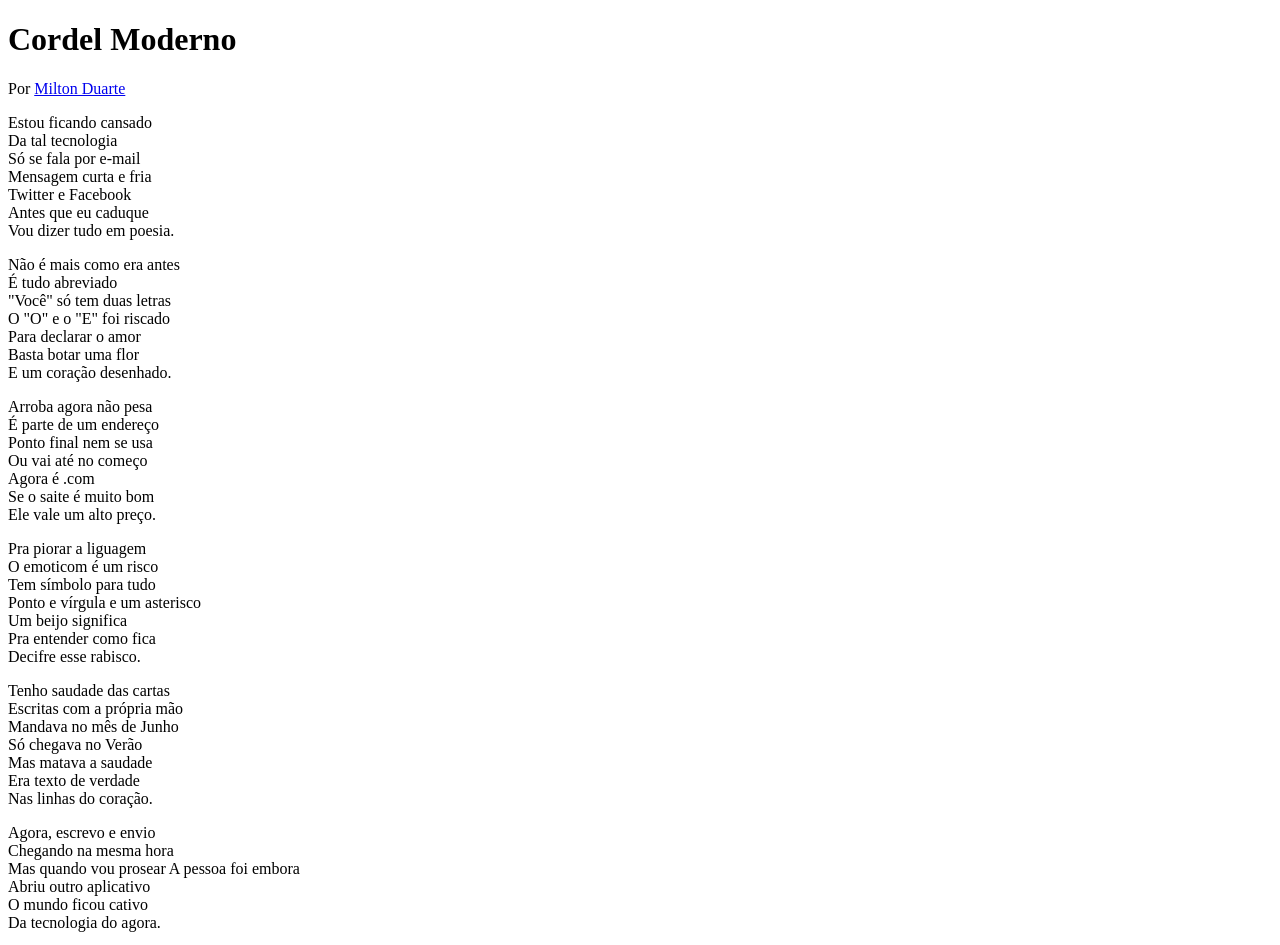
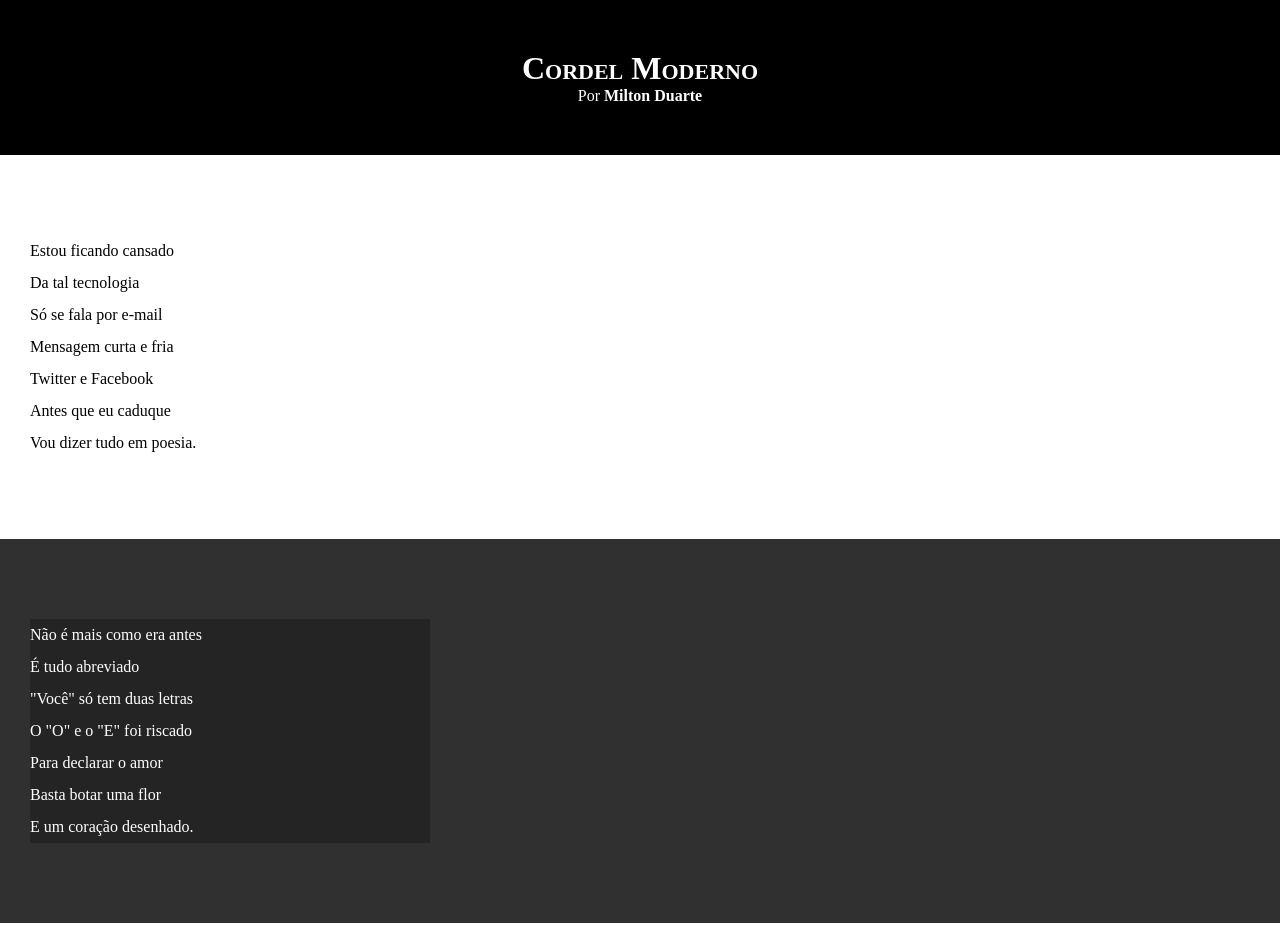
Before and after one commit to raphaelrrrezende/html-css, a plain HTML site: page desafios/desafio012/index.html in a window 1280 px wide. Shown: the top 945 px of the page. Drawn offline with Linux system fonts and the light colour scheme.

Commit message:
Update dos textos e blocos do desafio012

```diff
--- a/desafios/desafio012/estilo/style.css
+++ b/desafios/desafio012/estilo/style.css
@@ -1 +1,65 @@
 @charset "UTF-8";
+
+* {
+    padding: 0px;
+    margin: 0px;
+}
+
+html, body {
+    min-height: 100vh;
+    background-color: darkgray;
+}
+
+header {
+    color: #ffffff;
+    background-color: #000000;
+    text-align: center;
+}
+
+header > h1 {
+    font-variant: small-caps;
+    padding-top: 50px;
+}
+
+header > p {
+    padding-bottom: 50px;
+}
+
+header a, footer a {
+    color: #ffffff;
+    font-weight: bolder;
+    text-decoration: none;
+}
+
+header a:hover, footer a:hover {
+    text-decoration: underline;
+}
+
+section {
+    line-height: 2em;
+    padding-top: 10vh;
+    padding-bottom: 10vh;
+    padding-left: 30px;
+}
+
+section.normal {
+    color: #000000;
+    background-color: #ffffff;
+}
+
+section.imagem {
+    color: #ffffff;
+    background-color: #303030;
+}
+
+section.imagem > p {
+    width: 400px;
+    background-color: #00000040;
+}
+
+footer {
+    color: #ffffff;
+    background-color: #000000;
+    text-align: center;
+    padding: 10px;
+}
--- a/desafios/desafio012/index.html
+++ b/desafios/desafio012/index.html
@@ -13,7 +13,7 @@
         <p>Por <a href="https://www.recantodasletras.com.br/poesias/3186743" target="_blank">Milton Duarte</a></p>
     </header>
 
-    <section>
+    <section class="normal">
         <p>
             Estou ficando cansado <br>
             Da tal tecnologia <br>
@@ -25,7 +25,7 @@
         </p>
     </section>
 
-    <section>
+    <section class="imagem">
         <p>
             Não é mais como era antes <br>
             É tudo abreviado <br>
@@ -37,7 +37,7 @@
         </p>
     </section>
 
-    <section>
+    <section class="normal">
         <p>
             Arroba agora não pesa <br>
             É parte de um endereço <br>
@@ -59,7 +59,7 @@
         </p>
     </section>
 
-    <section>
+    <section class="imagem">
         <p>
             Tenho saudade das cartas <br>
             Escritas com a própria mão <br>
@@ -71,7 +71,7 @@
         </p>
     </section>
 
-    <section>
+    <section class="normal">
         <p>
             Agora, escrevo e envio <br>
             Chegando na mesma hora <br>
```
